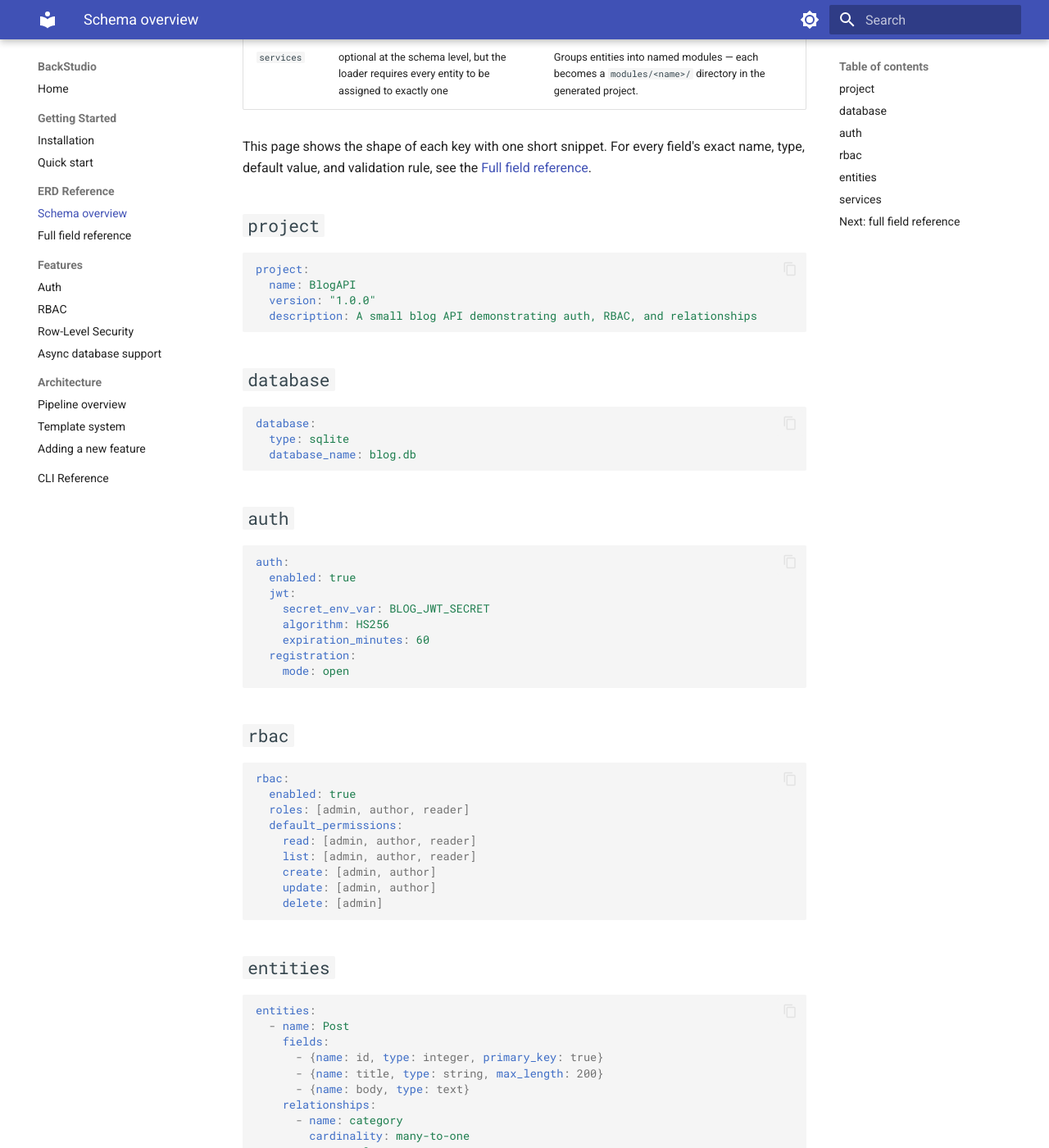
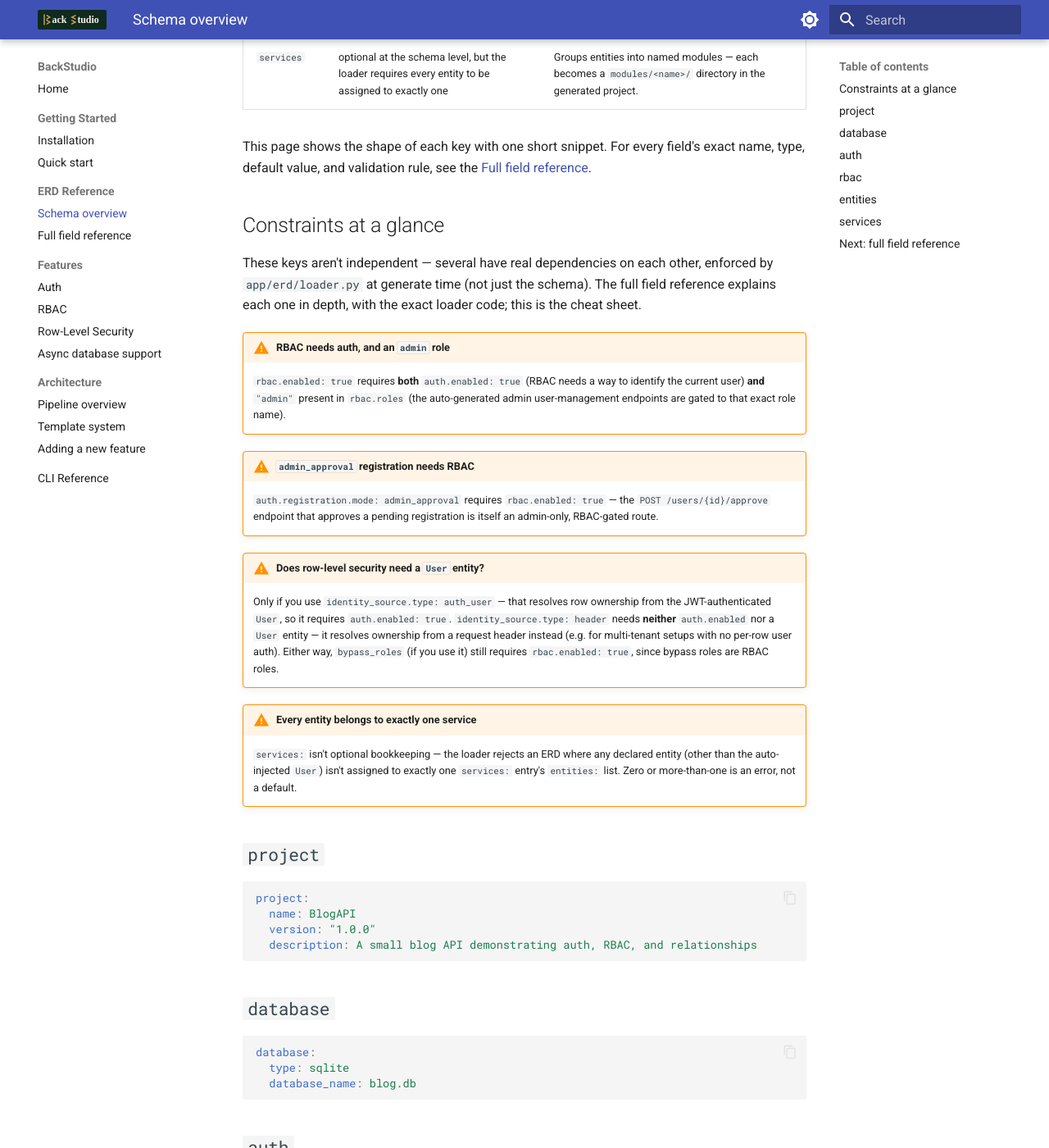
Before and after one commit to BaselMorsy/backstudio, an MkDocs documentation site: the page built from docs-site/erd-reference/overview.md, in a window 1280 px wide and 1400 px high, scrolled down 575 px. Shown: the whole window at 82% size. Built offline with MkDocs 1.6.1 and Material for MkDocs 9.7.7, drawn with Linux system fonts in a browser that asks for light colours; some of the changed text lies outside the part shown.

Commit message:
Docs polish: logo in docs site, emphasize FastAPI/CRUD/async at the API layer, explicit constraint admonitions, richer entity example
- mkdocs.yml/docs-site/index.md: add the logo (theme.logo/favicon + hero image)
- README.md + docs-site/index.md: strengthen "what it is" framing to state
  explicitly that a service layer and FastAPI CRUD routes are generated
  together (not just DB models), and that async_mode makes route handlers
  async end-to-end, not just the SQL
- docs-site/erd-reference/{overview,fields}.md: add explicit admonition
  boxes for the real cross-field constraints (rbac needs auth+admin role,
  admin_approval needs rbac, RLS only needs a User entity for the
  auth_user identity source) verified against app/erd/loader.py; expand
  the entities example to show rls/owner/endpoints.enabled, which existed
  in the schema but weren't shown in the overview's one example

Co-Authored-By: Claude Sonnet 5 <noreply@anthropic.com>
Claude-Session: https://claude.ai/code/session_01BZwHWabbieYog3qUPpezT9

````diff
--- a/docs-site/erd-reference/overview.md
+++ b/docs-site/erd-reference/overview.md
@@ -15,6 +15,35 @@ An ERD file is a single YAML document validated against the `ERDConfig` Pydantic
 This page shows the shape of each key with one short snippet. For every field's exact name,
 type, default value, and validation rule, see the
 [Full field reference](fields.md).
+
+## Constraints at a glance
+
+These keys aren't independent — several have real dependencies on each other, enforced by
+`app/erd/loader.py` at generate time (not just the schema). The full field reference explains
+each one in depth, with the exact loader code; this is the cheat sheet.
+
+!!! warning "RBAC needs auth, and an `admin` role"
+    `rbac.enabled: true` requires **both** `auth.enabled: true` (RBAC needs a way to identify
+    the current user) **and** `"admin"` present in `rbac.roles` (the auto-generated admin
+    user-management endpoints are gated to that exact role name).
+
+!!! warning "`admin_approval` registration needs RBAC"
+    `auth.registration.mode: admin_approval` requires `rbac.enabled: true` — the
+    `POST /users/{id}/approve` endpoint that approves a pending registration is itself an
+    admin-only, RBAC-gated route.
+
+!!! warning "Does row-level security need a `User` entity?"
+    Only if you use `identity_source.type: auth_user` — that resolves row ownership from the
+    JWT-authenticated `User`, so it requires `auth.enabled: true`. `identity_source.type: header`
+    needs **neither** `auth.enabled` nor a `User` entity — it resolves ownership from a request
+    header instead (e.g. for multi-tenant setups with no per-row user auth). Either way,
+    `bypass_roles` (if you use it) still requires `rbac.enabled: true`, since bypass roles are
+    RBAC roles.
+
+!!! warning "Every entity belongs to exactly one service"
+    `services:` isn't optional bookkeeping — the loader rejects an ERD where any declared
+    entity (other than the auto-injected `User`) isn't assigned to exactly one `services:`
+    entry's `entities:` list. Zero or more-than-one is an error, not a default.
 
 ## `project`
 
@@ -62,9 +91,14 @@ rbac:
 
 ## `entities`
 
+Every entry is more than just fields — it can also declare relationships, restrict which CRUD
+endpoints exist, override RBAC per action, and (if it's owned by a user) declare row-level
+security. This example showcases the full shape, not just the common case:
+
 ```yaml
 entities:
   - name: Post
+    table_name: blog_posts          # optional: override the generated table name
     fields:
       - {name: id, type: integer, primary_key: true}
       - {name: title, type: string, max_length: 200}
@@ -75,14 +109,25 @@ entities:
         target: Category
         ondelete: SET NULL
         nullable: true
+      - name: author
+        cardinality: many-to-one
+        target: User
+        owner: true                 # this relationship IS Post's ownership column
     endpoints:
+      enabled: [create, list, read, update, delete]   # restrict this list to disable an action entirely
       rbac:
-        delete: [admin]
+        delete: [admin]              # per-action override, takes precedence over rbac.default_permissions
+    rls:                             # required because a relationship above has owner: true
+      identity_source:
+        type: auth_user              # resolve the owner from the JWT-authenticated User
+      bypass_roles: [admin]          # admins see/write every row, not just their own
 ```
 
-An entity with an `owner: true` relationship also needs an `rls:` block declaring where the
-owning identity comes from — see [Full field reference](fields.md#rls-row-level-security-rlsspec)
-and [Row-Level Security](../features/rls.md) for the full mechanics.
+`owner: true`/`cascades_ownership: true` (row-level ownership), `rls:` (where the owning identity
+comes from), and `endpoints.enabled`/`endpoints.rbac` (which actions exist and who can call them)
+are all real, independent capabilities — see
+[Full field reference](fields.md#rls-row-level-security-rlsspec) and
+[Row-Level Security](../features/rls.md) for the full mechanics.
 
 ## `services`
 
--- a/mkdocs.yml
+++ b/mkdocs.yml
@@ -4,6 +4,8 @@ docs_dir: docs-site
 
 theme:
   name: material
+  logo: assets/logo.svg
+  favicon: assets/logo.svg
   palette:
     - media: "(prefers-color-scheme: light)"
       scheme: default
````
Also changed, not shown: README.md (+14 -8 lines), docs-site/erd-reference/fields.md (+18 -0 lines), docs-site/index.md (+17 -5 lines), docs-site/assets/logo.svg (added).
